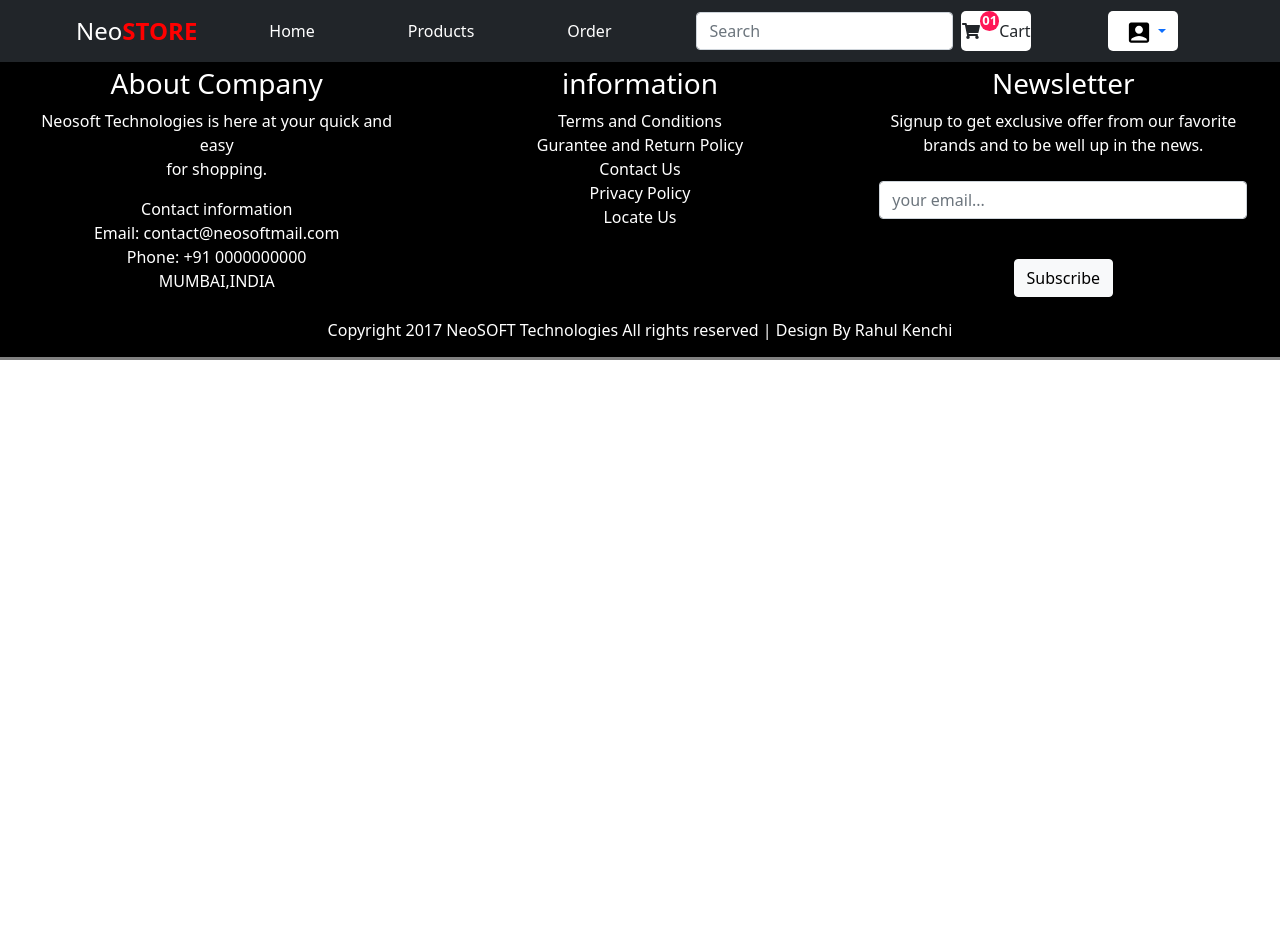
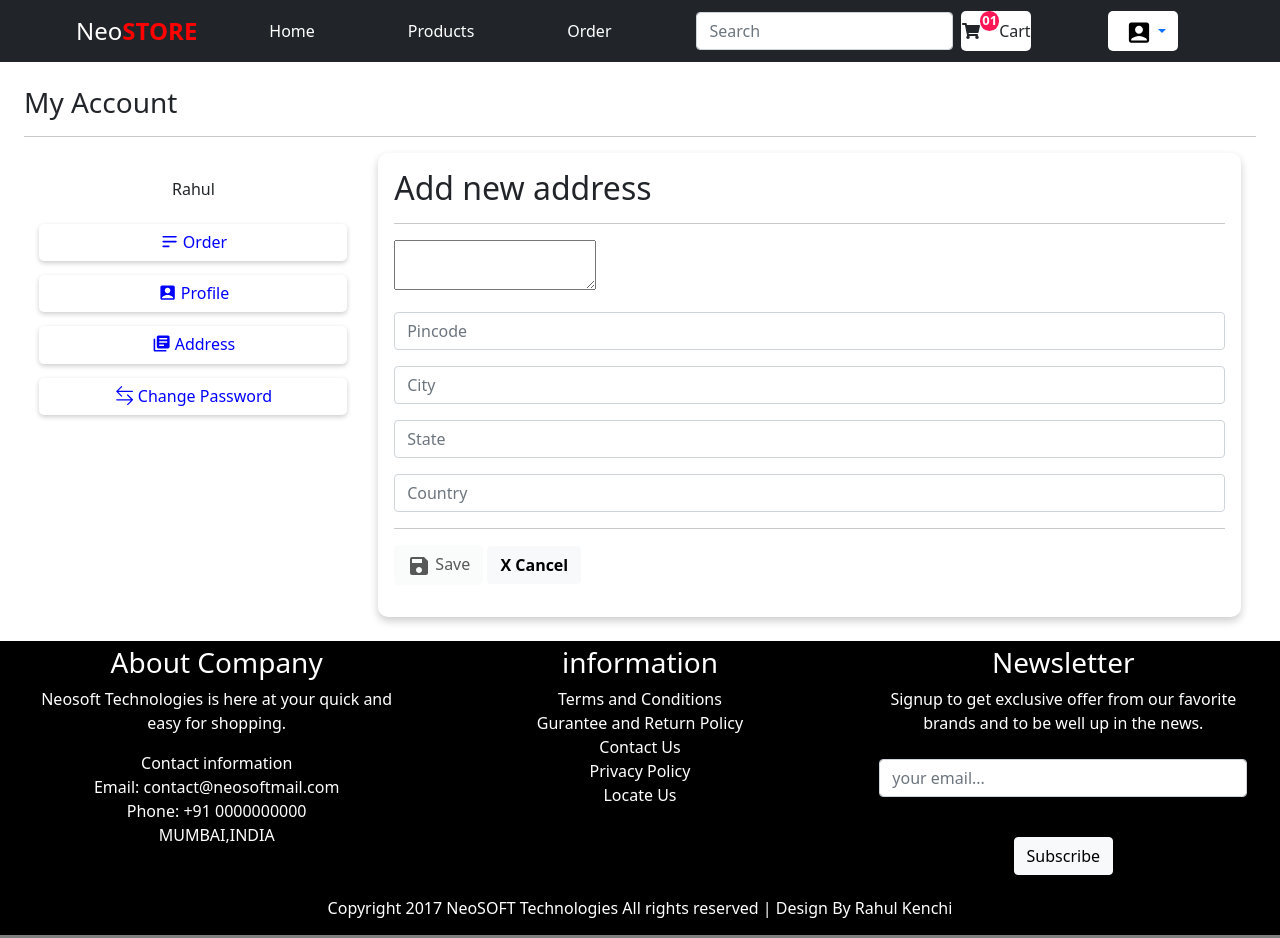
Before and after one commit to rahulkenchi/neostore, a React (Create React App) app in the folder frontend/: page /myaccount in a window 1280 px wide. Before the commit the page ends 800 px from the top, so only its background shows below. Built offline with nearby package versions, Linux system fonts and the light colour scheme; what react-social-login would draw is missing.

Commit message:
more layouts added in frontend

```diff
--- a/frontend/src/App.css
+++ b/frontend/src/App.css
@@ -170,6 +170,35 @@ margin:auto 10px auto 5px;
   width:75%
 }
 
+.myaccountmain{
+  display: flex;
+  justify-content: space-around;
+}
+
+.myaccountmaindiv1{
+  width:'25%'
+}
+
+.myaccountmaindiv2{
+  width:'70%'
+}
+
+.myaccountsidebar>button{
+  color:blue;
+  text-align: center;
+  border-radius: 5px;
+  padding:5px 5px;
+  margin:7px 0px;
+  box-shadow: 0 2px 5px 0 rgba(0, 0, 0, 0.2);
+  transition:box-shadow 0.4s ;
+}
+
+.myaccountsidebar>button:hover{
+cursor: pointer;
+color:blue;
+box-shadow: 0 4px 8px 0 rgba(0, 0, 0, 0.2),0 8px 10px 0 rgba(0, 0, 0, 0.10);
+}
+
 
 @media screen and (max-width: 500px) {
 
@@ -209,4 +238,16 @@ margin:5px auto;
   .productdiv2{
     width:100%
   }
+
+  .myaccountmain{
+    flex-direction: column;
+  }
+
+  .myaccountmaindiv1{
+    width:'90%'
+  }
+
+  .myaccountmaindiv2{
+    width:'90%'
+  }
 }
--- a/frontend/src/App.js
+++ b/frontend/src/App.js
@@ -8,6 +8,7 @@ import Registeration from './component/Registeration';
 import RecoverPassword from './component/RecoverPassword';
 import Product from './component/Product';
 import ChangePassword from './component/ChangePassword';
+import MyAccount from './component/MyAccount';
 function App() {
 
   return (
@@ -20,6 +21,7 @@ function App() {
           <Route path="/recoverpassword" element={<RecoverPassword />} />
           <Route path="/product" element={<Product />} />
           <Route path="/changepassword" element={<ChangePassword />} />
+          <Route path="/myaccount" element={<MyAccount />} />
           {/* <Route path="*" element={<ChangePassword />} /> */}
         </Routes>
         <Footer />
--- /dev/null
+++ b/frontend/src/component/AddNewAddress.js
@@ -0,0 +1,31 @@
+import React from 'react'
+import { MdSave } from 'react-icons/md'
+import { Form, FormControl, Button } from 'react-bootstrap'
+
+export default function AddNewAddress() {
+    return (
+        <div >
+            <Form className='p-3' style={{ borderRadius: '10px', boxShadow: `0 4px 8px 0 rgba(0, 0, 0, 0.2)` }}>
+                <h2>Add new address</h2>
+                <hr />
+                <Form.Group className="mb-3">
+                    <textarea></textarea>
+                </Form.Group>
+                <Form.Group className="mb-3">
+                    <FormControl type="number" placeholder="Pincode" />
+                </Form.Group>
+                <Form.Group className="mb-3">
+                    <FormControl type="text" placeholder="City" />
+                </Form.Group>
+                <Form.Group className="mb-3">
+                    <FormControl type="text" placeholder="State" />
+                </Form.Group>
+                <Form.Group className="mb-3">
+                    <FormControl type="text" placeholder="Country" />
+                </Form.Group>
+                <hr />
+                <p><Button variant="light" disabled><MdSave style={{ fontSize: 'x-large' }} /> Save</Button> <Button variant="light" style={{ fontWeight: 'bolder' }}>X Cancel</Button></p>
+            </Form>
+        </div>
+    )
+}
--- a/frontend/src/component/Cart.js
+++ b/frontend/src/component/Cart.js
@@ -6,7 +6,6 @@ export default function Cart() {
     return (
         <div className='d-flex'>
             <h5>Cart Delivery Address</h5>
-
         </div>
     )
 }
--- /dev/null
+++ b/frontend/src/component/Checkout.js
@@ -0,0 +1,29 @@
+import React from 'react'
+import { Button, Card } from 'react-bootstrap'
+export default function Checkout() {
+    return (
+        <div className='p-3' style={{ borderRadius: '10px', boxShadow: `0 4px 8px 0 rgba(0, 0, 0, 0.2)` }}>
+            <h2 style={{ fontWeight: 'bolder' }}>Addresses</h2>
+            <hr />
+            {
+                [0, 1, 2].map((ele) =>
+                    <Card className="mb-3">
+                        <Card.Body>
+                            <Card.Text className="d-flex">
+                                <p className='w-100'>
+                                    302 Abhishek Avenue<br />
+                                    Indore-452010<br />
+                                    India
+                                </p>
+                                <p><Button variant='danger' style={{ fontWeight: 'bold' }}>X</Button></p>
+                            </Card.Text>
+                            <Button variant="primary" className="px-3 ">Edit</Button>
+                        </Card.Body>
+                    </Card>
+                )
+            }
+            <hr /><br />
+            <p><Button variant="light" style={{ fontWeight: 'bold' }}>Add Address</Button></p>
+        </div>
+    )
+}
--- a/frontend/src/component/Footer.js
+++ b/frontend/src/component/Footer.js
@@ -8,7 +8,7 @@ export default function Footer() {
             <div>
                 <h3>About Company</h3>
                 <ul>
-                    <li><p>Neosoft Technologies is here at your quick and easy<br />for shopping.</p></li>
+                    <li><p>Neosoft Technologies is here at your quick and easy for shopping.</p></li>
                     <li>Contact information</li>
                     <li>Email: contact@neosoftmail.com</li>
                     <li>Phone: +91 0000000000</li>
--- /dev/null
+++ b/frontend/src/component/MyAccount.js
@@ -0,0 +1,39 @@
+import React from 'react'
+import { useNavigate } from 'react-router-dom'
+import { Container } from 'react-bootstrap'
+import { HiOutlineMenuAlt2 } from 'react-icons/hi'
+import { BsArrowLeftRight } from 'react-icons/bs'
+import { MdAccountBox, MdLibraryBooks } from 'react-icons/md'
+import Order from './Order'
+import Checkout from './Checkout'
+import Profile from './Profile'
+import AddNewAddress from './AddNewAddress'
+const styled = {
+    margin: 0,
+    fontSize: 'small',
+    color: 'red'
+}
+export default function MyAccount() {
+    return (
+        <div className="p-4">
+            <h3>My Account</h3>
+            <hr />
+            <div className="myaccountmain">
+                <div style={{ width: '25%' }}>
+                    <div>
+                        <img /><br /><p className='text-center'>Rahul</p>
+                    </div>
+                    <div className="myaccountsidebar">
+                        <button className='btn w-100'><HiOutlineMenuAlt2 style={{ margin: '0 4 4 0', fontSize: 'larger' }} />Order</button>
+                        <button className='btn w-100'><MdAccountBox style={{ margin: '0 4 4 0', fontSize: 'larger' }} />Profile</button>
+                        <button className='btn w-100'><MdLibraryBooks style={{ margin: '0 4 4 0', fontSize: 'larger' }} />Address</button>
+                        <button className='btn w-100'><BsArrowLeftRight style={{ margin: '0 4 4 0', fontSize: 'larger' }} />Change Password</button>
+                    </div>
+                </div>
+                <div style={{ width: '70%' }}>
+                    <AddNewAddress />
+                </div>
+            </div>
+        </div>
+    )
+}
--- /dev/null
+++ b/frontend/src/component/Order.js
@@ -0,0 +1,22 @@
+import React from 'react'
+import { Card, Button } from 'react-bootstrap'
+export default function Order() {
+    return (
+        <div>
+            {[0, 1, 2].map((ele) =>
+                <Card style={{}}>
+                    <Card.Body>
+                        <Card.Title><span style={{ color: "orange", fontWeight: "bold" }}>TRANSIT</span> Order By:{ }</Card.Title>
+                        <Card.Subtitle className="mb-2 text-muted">Placed on :{ }</Card.Subtitle>
+                        <hr />
+                        <Card.Text>
+                            <img width="150px" height="auto" src="https://media.istockphoto.com/photos/old-wooden-chair-picture-id1288259097?b=1&k=20&m=1288259097&s=170667a&w=0&h=J6H9f5HTSNxxlf5ffiRpYZWQakQENYWXmUhg8XaBjBk=" />
+                        </Card.Text>
+                        <hr /><br />
+                        <Button variant="primary">Download Invoice as PDF</Button>
+                    </Card.Body>
+                </Card>
+            )}
+        </div>
+    )
+}
--- /dev/null
+++ b/frontend/src/component/Profile.js
@@ -0,0 +1,42 @@
+import React from 'react'
+import { MdModeEditOutline } from 'react-icons/md'
+import { Button } from 'react-bootstrap'
+
+export default function Profile() {
+    return (
+        <div className='p-3' style={{ borderRadius: '10px', boxShadow: `0 4px 8px 0 rgba(0, 0, 0, 0.2)` }}>
+            <h2>Profile</h2>
+            <hr />
+            <table cellSpacing='10'>
+                <tbody>
+                    <tr>
+                        <td>First Name</td>
+                        <td></td>
+                    </tr>
+                    <tr>
+                        <td>Last Name</td>
+                        <td></td>
+                    </tr>
+                    <tr>
+                        <td>Gender</td>
+                        <td></td>
+                    </tr>
+                    <tr>
+                        <td>Date of Birth</td>
+                        <td></td>
+                    </tr>
+                    <tr>
+                        <td>Mobile Number</td>
+                        <td></td>
+                    </tr>
+                    <tr>
+                        <td>Email</td>
+                        <td></td>
+                    </tr>
+                </tbody>
+            </table>
+            <hr />
+            <p><Button variant="light"><MdModeEditOutline style={{ fontSize: 'large', marginRight: '5px' }} />Edit</Button></p>
+        </div >
+    )
+}
```
Also changed, not shown: 1 other file (tests, documents, lock files or other folders).
